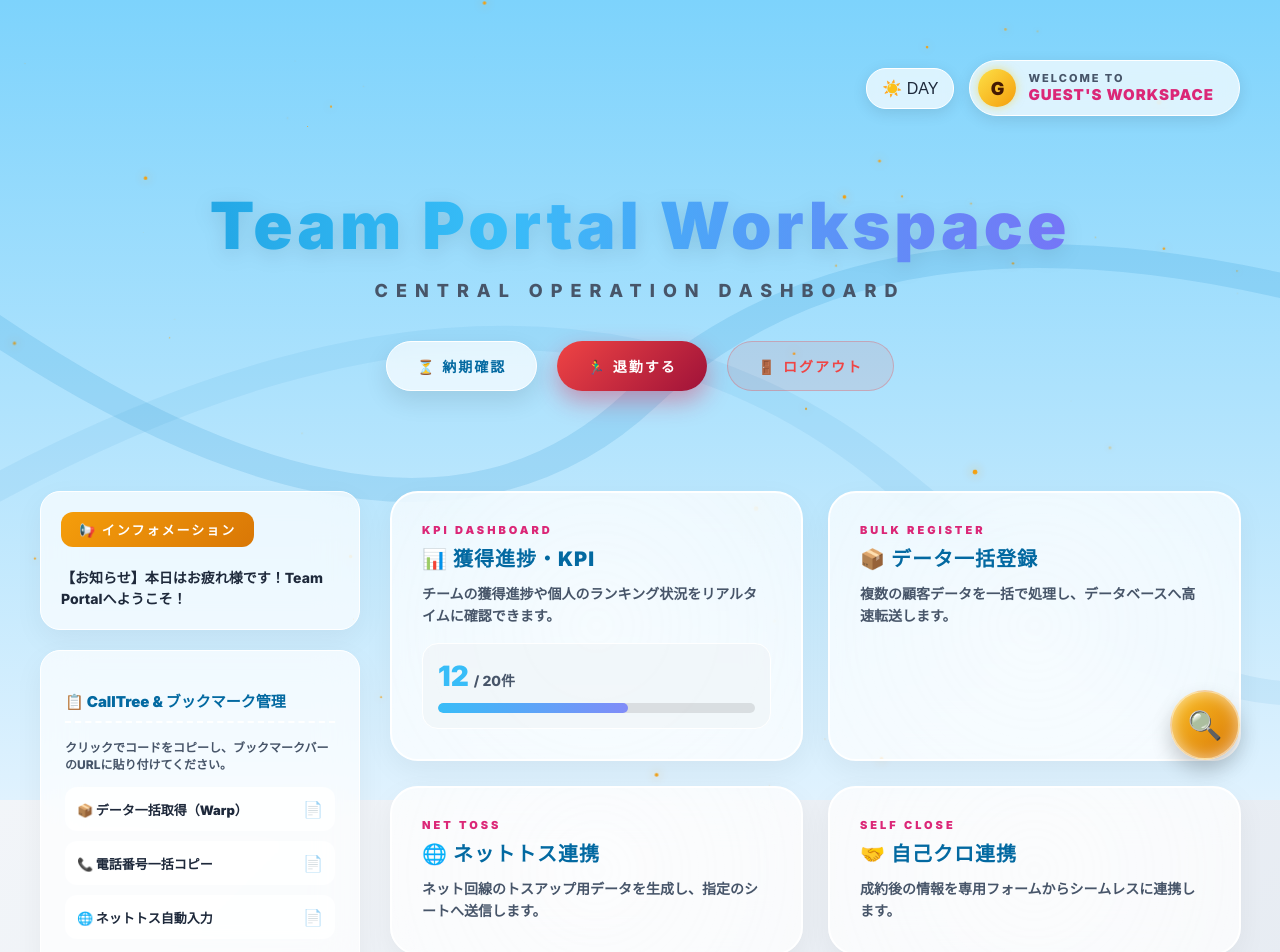
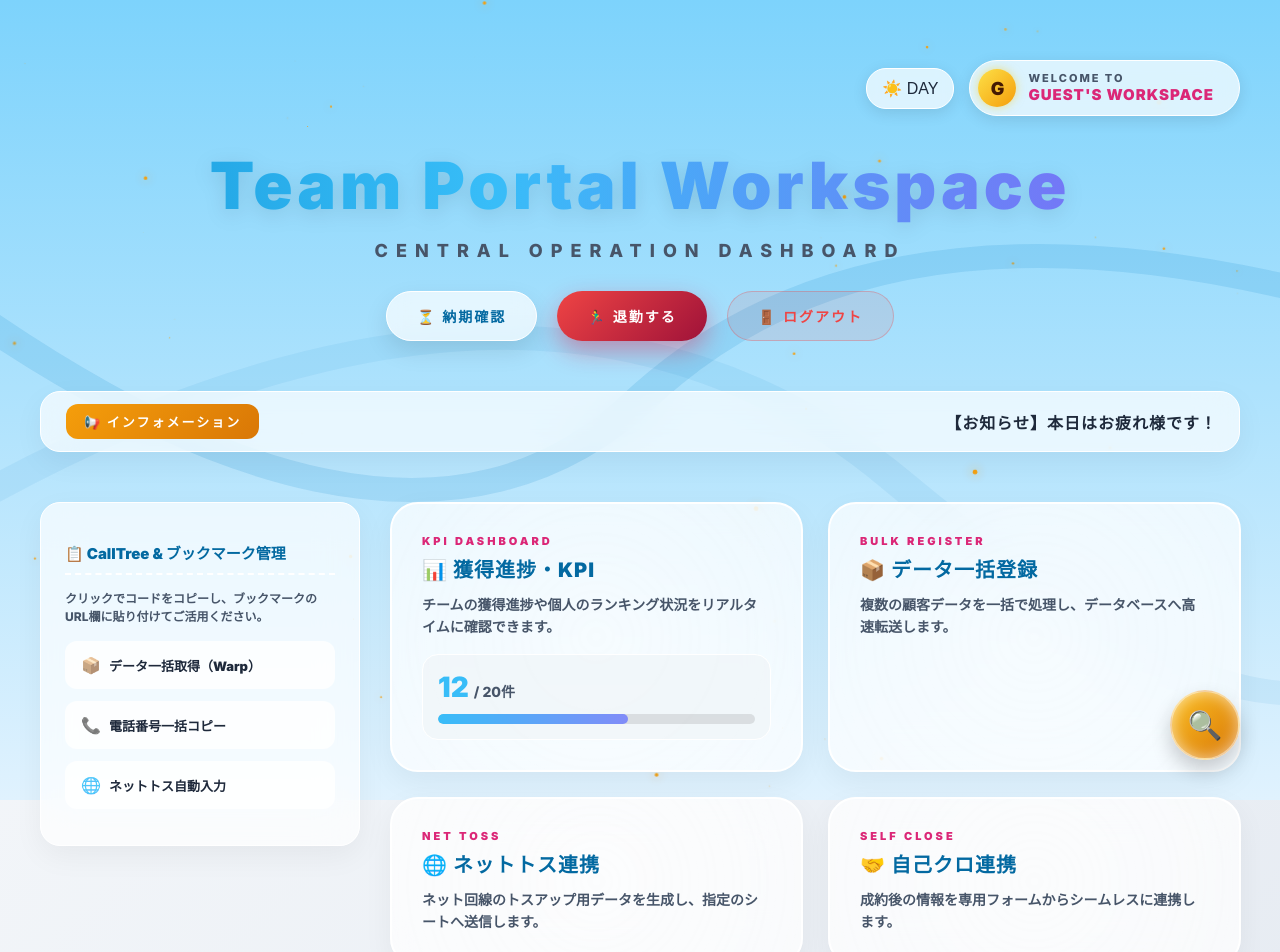
Before and after one commit to toranosukehigashi/team-portal, a Next.js app: page / in a window 1280 px wide. Shown: the top 952 px of the page. Built offline with nearby package versions, Linux system fonts and the light colour scheme.

Commit message:
流れるインフォメーションを復活させ、CallTree管理BOXを左サイドに綺麗に配置！

```diff
--- a/app/page.tsx
+++ b/app/page.tsx
@@ -3,7 +3,7 @@
 import React, { useState, useEffect, useRef } from "react";
 import { useRouter } from "next/navigation";
 
-// 🌟 3Dパララックスカード（デザインと動きはそのまま！）
+// 🌟 3Dパララックスカード
 const MagicCard = ({ title, attraction, desc, delay, onClick, badge, children }: any) => {
   const cardRef = useRef<HTMLDivElement>(null);
   const [tilt, setTilt] = useState({ x: 0, y: 0 });
@@ -71,7 +71,7 @@ export default function ThemeParkEntrance() {
   const [isAdmin, setIsAdmin] = useState(false);
   const [isReady, setIsReady] = useState(false);
 
-  // ☀️ デフォルト：ライトモード
+  // ☀️ テーマ管理
   const [isDarkMode, setIsDarkMode] = useState(false);
 
   const [showArrivalFlash, setShowArrivalFlash] = useState(false);
@@ -223,6 +223,14 @@ export default function ThemeParkEntrance() {
 
           .app-wrapper { min-height: 100vh; padding: 20px; font-family: 'Inter', 'Noto Sans JP', sans-serif; overflow-x: hidden; position: relative; color: var(--text-main); transition: color 0.5s; }
 
+          /* 🎇 到着アニメーション */
+          .arrival-flash {
+            position: fixed; top: 0; left: 0; width: 100vw; height: 100vh;
+            background: #fff; z-index: 9999; pointer-events: none;
+            animation: flashFadeOut 1.5s cubic-bezier(0.2, 0.8, 0.2, 1) forwards;
+          }
+          @keyframes flashFadeOut { 0% { opacity: 1; filter: blur(10px); transform: scale(1.05); } 100% { opacity: 0; filter: blur(0); transform: scale(1); } }
+
           .entrance-bg { position: fixed; top: 0; left: 0; width: 100vw; height: 100vh; z-index: -2; transition: background 0.8s ease; }
           .entrance-bg.theme-light { background: var(--bg-gradient); }
           .entrance-bg.theme-dark { background: var(--bg-gradient); }
@@ -246,7 +254,7 @@ export default function ThemeParkEntrance() {
           .greeting-text { font-size: 11px; color: var(--text-sub); font-weight: 800; display: flex; flex-direction: column; line-height: 1.2; text-transform: uppercase; letter-spacing: 2px; }
           .user-id-text { font-size: 15px; font-weight: 900; color: var(--accent-color); letter-spacing: 1px; }
 
-          .park-title-container { text-align: center; margin-bottom: 60px; padding: 40px 20px; position: relative; }
+          .park-title-container { text-align: center; margin-bottom: 50px; position: relative; }
           .park-main-title {
             font-size: 65px; font-weight: 900; letter-spacing: 4px; margin: 0 0 15px 0;
             background: linear-gradient(to right, #0284c7, #38bdf8, #8b5cf6, #0284c7);
@@ -261,7 +269,7 @@ export default function ThemeParkEntrance() {
 
           .park-sub-title { color: var(--text-sub); font-size: 18px; font-weight: 800; letter-spacing: 8px; text-transform: uppercase; }
 
-          .quick-actions { display: flex; gap: 20px; justify-content: center; margin-top: 40px; }
+          .quick-actions { display: flex; gap: 20px; justify-content: center; margin-top: 30px; }
           .btn-qa { padding: 14px 30px; border: none; border-radius: 30px; font-size: 14px; font-weight: 900; cursor: pointer; transition: 0.3s; display: flex; align-items: center; gap: 8px; text-transform: uppercase; letter-spacing: 2px; position: relative; overflow: hidden; }
           .btn-qa::before { content: ''; position: absolute; top: 0; left: -100%; width: 100%; height: 100%; background: linear-gradient(90deg, transparent, rgba(255,255,255,0.2), transparent); transition: 0.5s; }
           .btn-qa:hover::before { left: 100%; }
@@ -273,27 +281,30 @@ export default function ThemeParkEntrance() {
           .btn-logout { background: rgba(239, 68, 68, 0.1); color: #ef4444; border: 1px solid rgba(239, 68, 68, 0.3); }
           .btn-logout:hover { background: rgba(239, 68, 68, 0.2); }
 
+          /* 📢 インフォメーション（流れるティッカー完全復活！） */
+          .news-ticker-wrapper { display: flex; align-items: center; background: var(--card-bg); border: 1px solid var(--card-border); border-radius: 20px; margin-bottom: 50px; padding: 12px 25px; box-shadow: var(--card-shadow); backdrop-filter: blur(20px); transition: 0.5s; }
+          .news-badge { background: linear-gradient(135deg, #f59e0b, #d97706); color: #fff; font-weight: 900; font-size: 13px; padding: 8px 18px; border-radius: 12px; white-space: nowrap; margin-right: 25px; animation: pulseGold 2s infinite; box-shadow: 0 0 15px rgba(245,158,11,0.4); letter-spacing: 2px; }
+          @keyframes pulseGold { 0% { box-shadow: 0 0 0 0 rgba(245, 158, 11, 0.4); } 70% { box-shadow: 0 0 0 15px rgba(245, 158, 11, 0); } 100% { box-shadow: 0 0 0 0 rgba(245, 158, 11, 0); } }
+
+          /* ここが重要！横スクロールの設定 */
+          .news-scroll-container { flex: 1; overflow: hidden; white-space: nowrap; position: relative; display: flex; align-items: center; }
+          .news-text { display: inline-block; padding-left: 100%; animation: marquee 30s linear infinite; font-weight: 800; color: var(--text-main); font-size: 16px; letter-spacing: 1px; }
+          @keyframes marquee { 0% { transform: translate(0, 0); } 100% { transform: translate(-100%, 0); } }
+
           /* 🌟 レイアウト：左のインフォ ＋ 右のグリッド */
           .main-layout { display: grid; grid-template-columns: 320px 1fr; gap: 30px; margin-bottom: 50px; }
           @media (max-width: 950px) { .main-layout { grid-template-columns: 1fr; } }
 
-          /* ℹ️ 左側：インフォ・設定パネル */
+          /* ℹ️ 左側：設定パネル */
           .info-sidebar { display: flex; flex-direction: column; gap: 20px; }
           .info-panel { background: var(--card-bg); backdrop-filter: blur(20px); border: 1px solid var(--card-border); border-radius: 20px; padding: 24px; box-shadow: var(--card-shadow); }
           .info-title { font-size: 15px; font-weight: 900; color: var(--title-color); margin-bottom: 15px; display: flex; align-items: center; gap: 8px; border-bottom: 2px dashed var(--card-border); padding-bottom: 10px; }
 
           /* 📋 クリップボードツール */
-          .script-box { background: var(--input-bg); border: 1px solid var(--input-border); border-radius: 12px; padding: 12px; margin-bottom: 10px; transition: 0.3s; cursor: pointer; display: flex; justify-content: space-between; align-items: center; }
+          .script-box { background: var(--input-bg); border: 1px solid var(--input-border); border-radius: 12px; padding: 14px 16px; margin-bottom: 12px; transition: 0.3s; cursor: pointer; display: flex; justify-content: space-between; align-items: center; }
           .script-box:hover { border-color: var(--card-hover-border); transform: translateX(5px); box-shadow: 0 4px 15px rgba(0,0,0,0.05); }
-          .script-title { font-weight: 900; font-size: 13px; color: var(--text-main); }
+          .script-title { font-weight: 900; font-size: 13px; color: var(--text-main); display: flex; align-items: center; gap: 8px; }
           .script-icon { font-size: 16px; opacity: 0.7; }
-
-          .news-ticker-wrapper { display: flex; align-items: center; background: var(--card-bg); border: 1px solid var(--card-border); border-radius: 20px; padding: 12px 25px; box-shadow: var(--card-shadow); backdrop-filter: blur(20px); transition: 0.5s; }
-          .news-badge { background: linear-gradient(135deg, #f59e0b, #d97706); color: #fff; font-weight: 900; font-size: 13px; padding: 8px 18px; border-radius: 12px; white-space: nowrap; margin-right: 25px; animation: pulseGold 2s infinite; box-shadow: 0 0 15px rgba(245,158,11,0.4); letter-spacing: 2px; }
-          @keyframes pulseGold { 0% { box-shadow: 0 0 0 0 rgba(245, 158, 11, 0.4); } 70% { box-shadow: 0 0 0 15px rgba(245, 158, 11, 0); } 100% { box-shadow: 0 0 0 0 rgba(245, 158, 11, 0); } }
-          .news-scroll-container { flex: 1; overflow: hidden; white-space: nowrap; position: relative; display: flex; align-items: center; }
-          .news-text { display: inline-block; padding-left: 100%; animation: marquee 30s linear infinite; font-weight: 800; color: var(--text-main); font-size: 16px; letter-spacing: 1px; }
-          @keyframes marquee { 0% { transform: translate(0, 0); } 100% { transform: translate(-100%, 0); } }
 
           /* 🎡 右側：アトラクショングリッド */
           .attraction-grid { display: grid; grid-template-columns: repeat(auto-fit, minmax(280px, 1fr)); gap: 25px; perspective: 1200px; }
@@ -373,46 +384,46 @@ export default function ThemeParkEntrance() {
             </div>
           </div>
 
-          <div className="main-layout">
-
-            {/* ℹ️ 左カラム：お知らせ＆クリップボード */}
-            <aside className="info-sidebar">
-              <div className="news-ticker-wrapper fade-up-element" style={{ marginBottom: 0, padding: "20px", flexDirection: "column", alignItems: "flex-start", gap: "10px" }}>
-                <div className="news-badge" style={{ margin: "0 0 10px 0" }}>📢 インフォメーション</div>
-                <div style={{ fontWeight: 800, color: "var(--text-main)", fontSize: "14px", lineHeight: 1.5 }}>{newsText}</div>
-                {isAdmin && <button style={{background: "var(--input-bg)", border:"1px solid var(--card-border)", color:"var(--text-main)", fontSize:"12px", fontWeight:900, padding:"6px 12px", borderRadius:"8px", cursor:"pointer", marginTop: "10px"}} onClick={() => { setTempNews(newsText); setIsEditingNews(!isEditingNews); }}>✏️ 編集</button>}
+          {/* 📢 インフォメーション（流れるティッカー完全復活！） */}
+          <div className="news-ticker-wrapper fade-up-element" style={{ "--delay": "0.1s" } as any}>
+            <div className="news-badge">📢 インフォメーション</div>
+            <div className="news-scroll-container"><div className="news-text">{newsText}</div></div>
+            {isAdmin && <button style={{background: "var(--card-bg)", border:"1px solid var(--card-border)", color:"var(--text-main)", fontSize:"12px", fontWeight:900, padding:"6px 12px", borderRadius:"8px", cursor:"pointer", marginLeft:"15px"}} onClick={() => { setTempNews(newsText); setIsEditingNews(!isEditingNews); }}>✏️ 編集</button>}
           </div>
 
           {isAdmin && isEditingNews && (
-                <div style={{display:"flex", gap:"10px", background:"var(--modal-bg)", padding:"20px", borderRadius:"16px", border:"2px dashed var(--card-border)", backdropFilter:"blur(15px)"}}>
+            <div style={{display:"flex", gap:"10px", marginBottom:"40px", background:"var(--modal-bg)", padding:"20px", borderRadius:"16px", border:"2px dashed var(--card-border)", backdropFilter:"blur(15px)"}}>
               <input type="text" className="util-input" value={tempNews} onChange={(e) => setTempNews(e.target.value)} />
               <button style={{background:"linear-gradient(135deg, #0ea5e9, #4f46e5)", color:"#fff", border:"none", padding:"0 25px", borderRadius:"10px", fontWeight:900, cursor:"pointer", boxShadow:"0 4px 15px rgba(2,132,199,0.3)"}} onClick={handleSaveNews}>保存</button>
             </div>
           )}
 
+          <div className="main-layout">
+
+            {/* ℹ️ 左カラム：クリップボードBOX */}
+            <aside className="info-sidebar">
               {/* 📋 新機能：CallTree・ブックマーク管理BOX */}
-              <div className="info-panel fade-up-element" style={{ transitionDelay: "0.1s" }}>
+              <div className="info-panel fade-up-element" style={{ transitionDelay: "0.2s" }}>
                 <h3 className="info-title">📋 CallTree & ブックマーク管理</h3>
-                <div style={{ fontSize: "12px", color: "var(--text-sub)", fontWeight: 800, marginBottom: "15px" }}>クリックでコードをコピーし、ブックマークバーのURLに貼り付けてください。</div>
+                <div style={{ fontSize: "12px", color: "var(--text-sub)", fontWeight: 800, marginBottom: "15px", lineHeight: 1.5 }}>
+                  クリックでコードをコピーし、ブックマークのURL欄に貼り付けてご活用ください。
+                </div>
 
                 <div className="script-box" onClick={() => copyScriptCode("データ一括取得（Warp）", "javascript:(function(){/* ここに一括取得のスクリプトを記述 */ alert('Warpデータを取得しました');})();")}>
-                  <span className="script-title">📦 データ一括取得（Warp）</span>
-                  <span className="script-icon">📄</span>
+                  <span className="script-title"><span className="script-icon">📦</span> データ一括取得（Warp）</span>
                 </div>
 
                 <div className="script-box" onClick={() => copyScriptCode("電話番号一括コピー", "javascript:(function(){/* ここに電話番号抽出のスクリプトを記述 */ alert('電話番号を抽出しました');})();")}>
-                  <span className="script-title">📞 電話番号一括コピー</span>
-                  <span className="script-icon">📄</span>
+                  <span className="script-title"><span className="script-icon">📞</span> 電話番号一括コピー</span>
                 </div>
 
                 <div className="script-box" onClick={() => copyScriptCode("ネットトス自動入力", "javascript:(function(){/* ここに自動入力のスクリプトを記述 */ alert('自動入力しました');})();")}>
-                  <span className="script-title">🌐 ネットトス自動入力</span>
-                  <span className="script-icon">📄</span>
+                  <span className="script-title"><span className="script-icon">🌐</span> ネットトス自動入力</span>
                 </div>
               </div>
             </aside>
 
-            {/* 🎡 右カラム：アトラクション グリッド（トラブルナビ削除済） */}
+            {/* 🎡 右カラム：アトラクション グリッド */}
             <div className="attraction-grid">
               <MagicCard delay={0.1} attraction="KPI DASHBOARD" title="📊 獲得進捗・KPI" desc="チームの獲得進捗や個人のランキング状況をリアルタイムに確認できます。" onClick={() => router.push("/kpi-detail")}>
                 <div className="kpi-widget">
@@ -422,17 +433,11 @@ export default function ThemeParkEntrance() {
               </MagicCard>
 
               <MagicCard delay={0.2} attraction="BULK REGISTER" title="📦 データ一括登録" desc="複数の顧客データを一括で処理し、データベースへ高速転送します。" onClick={() => router.push("/bulk-register")} />
-
               <MagicCard delay={0.3} attraction="NET TOSS" title="🌐 ネットトス連携" desc="ネット回線のトスアップ用データを生成し、指定のシートへ送信します。" onClick={() => router.push("/net-toss")} />
-
               <MagicCard delay={0.4} attraction="SELF CLOSE" title="🤝 自己クロ連携" desc="成約後の情報を専用フォームからシームレスに連携します。" onClick={() => router.push("/self-close")} />
-
               <MagicCard delay={0.5} attraction="SMS KRAKEN" title="📱 SMS (Kraken) 送信" desc="Kraken連携を用いたSMS送信・履歴管理・テンプレート展開を行います。" onClick={() => router.push("/sms-kraken")} />
-
               <MagicCard delay={0.6} attraction="EMAIL TEMPLATE" title="✉️ メールテンプレート" desc="用途に応じたメール文面を素早く作成し、ワンクリックでコピーします。" onClick={() => router.push("/email-template")} />
-
               <MagicCard delay={0.7} attraction="KRAKEN PROCEDURE" title="🗺️ Kraken 手順辞書" badge="NEW" desc="プラン変更や住所変更など、各手続きに必要な情報を入力し、提出用フォーマットを自動生成します。" onClick={() => router.push("/procedure-wizard")} />
-
               <MagicCard delay={0.8} attraction="COST SIMULATOR" title="🆚 料金シミュレーター" badge="NEW" desc="現在の利用状況をヒアリングし、乗り換え時の節約額を即座に算出します。" onClick={() => router.push("/simulator")} />
 
               <MagicCard delay={0.9} attraction="QUICK MEMO" title="🍯 クイックメモ" desc="通話中などに一時的に情報を置いておく、ブラウザ自動保存のメモパッド。" onClick={() => setIsMemoOpen(true)}>
```
Lines whose indentation alone changed are shown as unchanged.
